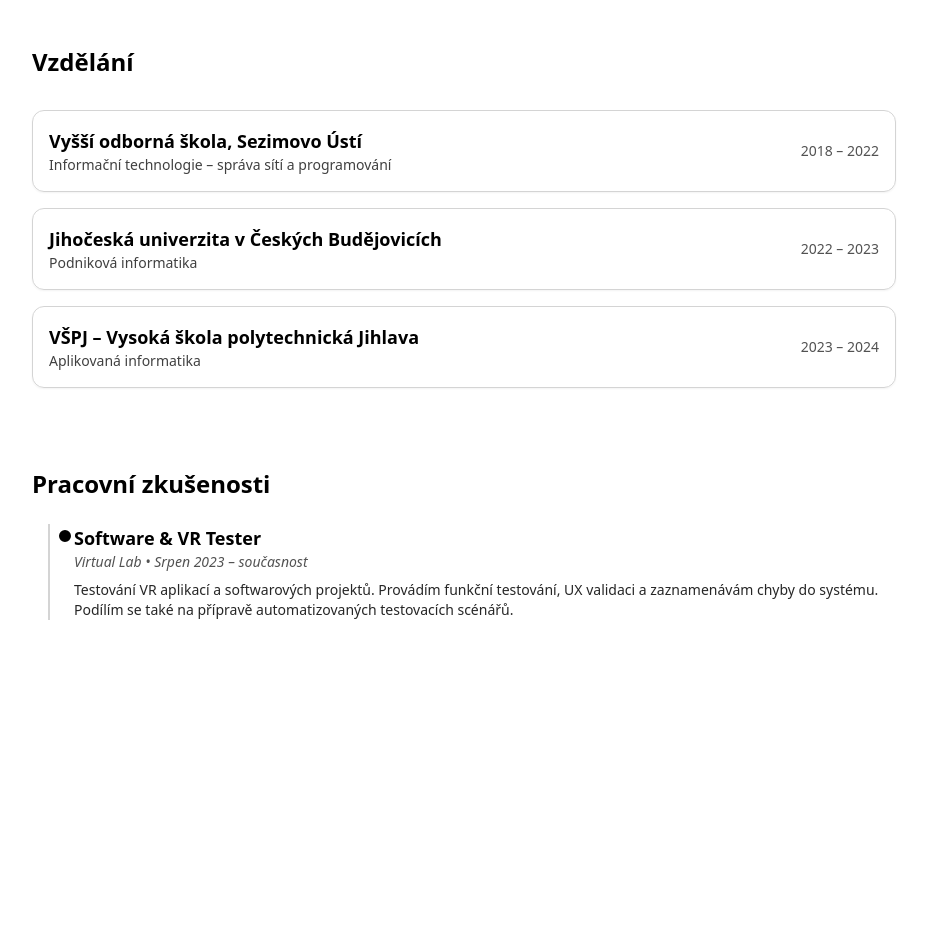
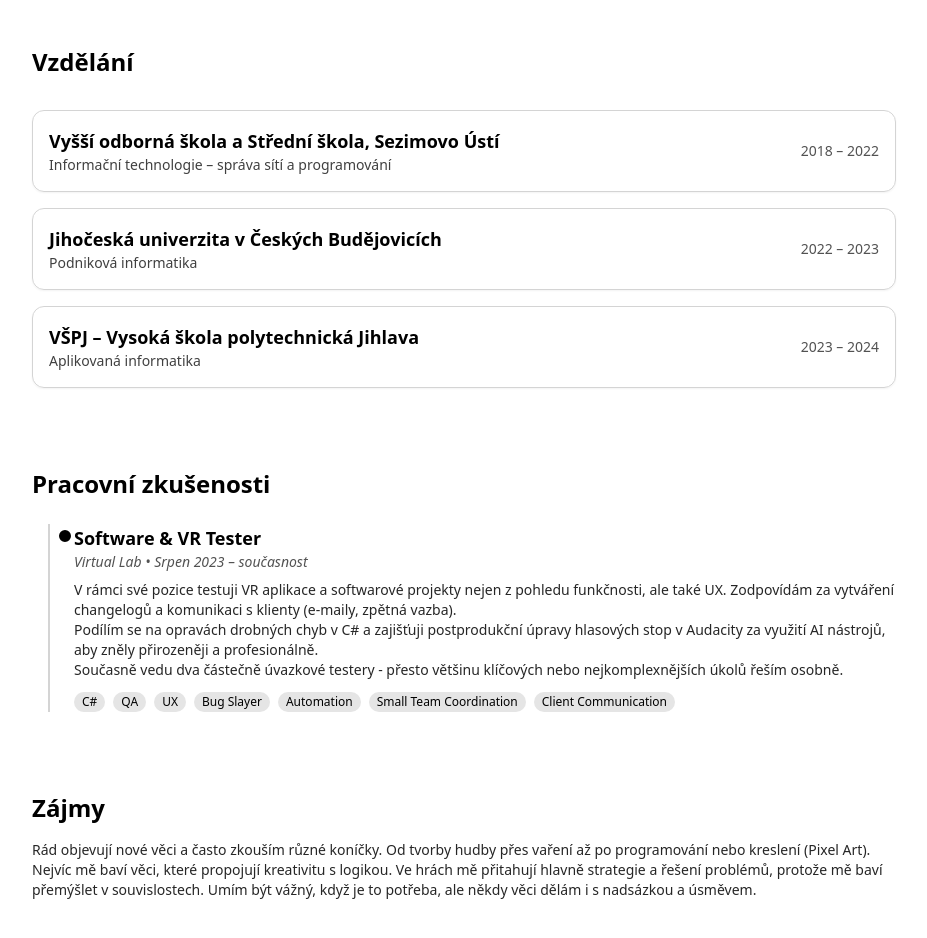
Before and after one commit to 1Kishi/Portfolio-Web, a React (Vite) app: page /about in a window 1280 px wide. Shown: the part 260-1198 px from the top of the page, without its empty margins (176-1103 px from the left). Before the commit the page ends 960 px from the top, so only its background shows below. Built offline with nearby package versions, Linux system fonts and the light colour scheme.

Commit message:
About me Page

```diff
--- a/package.json
+++ b/package.json
@@ -11,8 +11,10 @@
   },
   "dependencies": {
     "@tailwindcss/vite": "^4.1.11",
+    "framer-motion": "^12.23.6",
     "react": "^19.1.0",
     "react-dom": "^19.1.0",
+    "react-icons": "^5.5.0",
     "react-router-dom": "^7.7.0"
   },
   "devDependencies": {
--- a/src/components/CV/CVSection.tsx
+++ b/src/components/CV/CVSection.tsx
@@ -1,10 +1,11 @@
 import EducationCard from "./EducationCard";
 import WorkTimeline from "./WorkTimeline";
+import { motion } from "framer-motion";
 
 
 const educationData = [
   {
-    school: "Vyšší odborná škola, Sezimovo Ústí",
+    school: "Vyšší odborná škola a Střední škola, Sezimovo Ústí",
     field: "Informační technologie – správa sítí a programování",
     years: "2018 – 2022",
     completed: true,
@@ -36,10 +37,17 @@ export default function CVSection() {
           <EducationCard key={index} entry={entry} />
         ))}
       </div>
-
-      {/* 🔜 Work experience timeline will go here */}
       <WorkTimeline />
 
+        <section className="pt-12 space-y-4">
+          <h2 className="text-2xl font-bold text-black dark:text-white">Zájmy</h2>
+          <p className="text-sm text-neutral-800 dark:text-neutral-200">
+            Rád objevují nové věci a často zkouším různé koníčky. Od tvorby hudby přes vaření až po programování nebo kreslení (Pixel Art). Nejvíc mě baví věci, které propojují kreativitu s logikou.
+            Ve hrách mě přitahují hlavně strategie a řešení problémů, protože mě baví přemýšlet v souvislostech. Umím být vážný, když je to potřeba, ale někdy věci dělám i s nadsázkou a úsměvem.
+          </p>
+        </section>
     </section>
+
+
   );
 }
--- a/src/components/CV/WorkTimeline.tsx
+++ b/src/components/CV/WorkTimeline.tsx
@@ -1,22 +1,55 @@
+import { motion } from "framer-motion";
+import { SiJira, SiSharp, SiAudacity } from "react-icons/si";
+import { MdBuild, MdViewInAr } from "react-icons/md";
+import { TbChecklist, TbDeviceAnalytics } from "react-icons/tb";
+
+
 export default function WorkTimeline() {
   return (
     <section className="pt-12 space-y-6">
       <h2 className="text-2xl font-bold text-black dark:text-white">Pracovní zkušenosti</h2>
 
       <div className="relative border-l-2 border-neutral-300 dark:border-neutral-600 ml-4 pl-6 space-y-8">
-        {/* Single Job Entry */}
-        <div className="relative">
-          {/* Dot */}
+        <motion.div
+          initial={{ opacity: 0, y: 40 }}
+          whileInView={{ opacity: 1, y: 0 }}
+          viewport={{ once: true }}
+          transition={{ duration: 0.8, ease: "easeOut" }}
+          className="relative"
+        >
           <div className="absolute -left-[17px] top-1 w-4 h-4 bg-black dark:bg-white rounded-full border-2 border-white dark:border-black" />
 
           <div>
             <h3 className="text-lg font-semibold text-black dark:text-white">Software & VR Tester</h3>
             <p className="text-sm text-neutral-600 dark:text-neutral-300 italic">Virtual Lab • Srpen 2023 – současnost</p>
             <p className="mt-2 text-sm text-neutral-800 dark:text-neutral-200">
-              Testování VR aplikací a softwarových projektů. Provádím funkční testování, UX validaci a zaznamenávám chyby do systému. Podílím se také na přípravě automatizovaných testovacích scénářů.
+              <p className="mt-2 text-sm text-neutral-800 dark:text-neutral-200 space-y-2">
+                <span>
+                  V rámci své pozice testuji VR aplikace a softwarové projekty nejen z pohledu funkčnosti, ale také UX. Zodpovídám za vytváření changelogů a komunikaci s klienty (e-maily, zpětná vazba).
+                </span>
+                <br />
+                <span>
+                  Podílím se na opravách drobných chyb v C# a zajišťuji postprodukční úpravy hlasových stop v Audacity za využití AI nástrojů, aby zněly přirozeněji a profesionálně.
+                </span>
+                <br />
+                <span>
+                  Současně vedu dva částečně úvazkové testery - přesto většinu klíčových nebo nejkomplexnějších úkolů řeším osobně.
+                </span>
+              </p>
             </p>
+
+            <div className="flex flex-wrap gap-2 mt-3">
+              {["C#", "QA", "UX", "Bug Slayer", "Automation", "Small Team Coordination", "Client Communication"].map((tag) => (
+                <span
+                  key={tag}
+                  className="px-2 py-0.5 text-xs bg-neutral-200 dark:bg-neutral-700 text-black dark:text-white rounded-full"
+                >
+                  {tag}
+                </span>
+              ))}
+            </div>
           </div>
-        </div>
+        </motion.div>
       </div>
     </section>
   );
--- a/src/pages/Home.jsx
+++ b/src/pages/Home.jsx
@@ -36,7 +36,6 @@ export default function Home() {
             <span className="relative inline-flex rounded-full h-3 w-3 bg-green-500"></span>
           </span>
 
-          {/* 🔄 Animated rotating text */}
           <span
             className={`px-3 py-1 rounded-full bg-green-600/10 border border-green-500 text-green-400 font-semibold text-xs tracking-wide shadow-sm group-hover:shadow-lg transition-all duration-700 ease-in-out`}
           >
@@ -47,8 +46,6 @@ export default function Home() {
 
           <span className="text-xs text-muted ml-1 animate-pulse">ⓘ</span>
         </div>
-
-        {/* Hover detail */}
         <div className="absolute top-full left-1/2 -translate-x-1/2 mt-2 opacity-0 group-hover:opacity-100 pointer-events-none transition-opacity duration-300 text-center bg-white/80 dark:bg-black/70 text-xs px-3 py-2 rounded-lg shadow backdrop-blur">
           Otevřený pozicím na <strong>plný nebo zkrácený úvazek</strong> - <strong>remote</strong> nebo <strong>hybridně</strong><br />
         </div>
```
Also changed, not shown: 1 other file (tests, documents, lock files or other folders).
